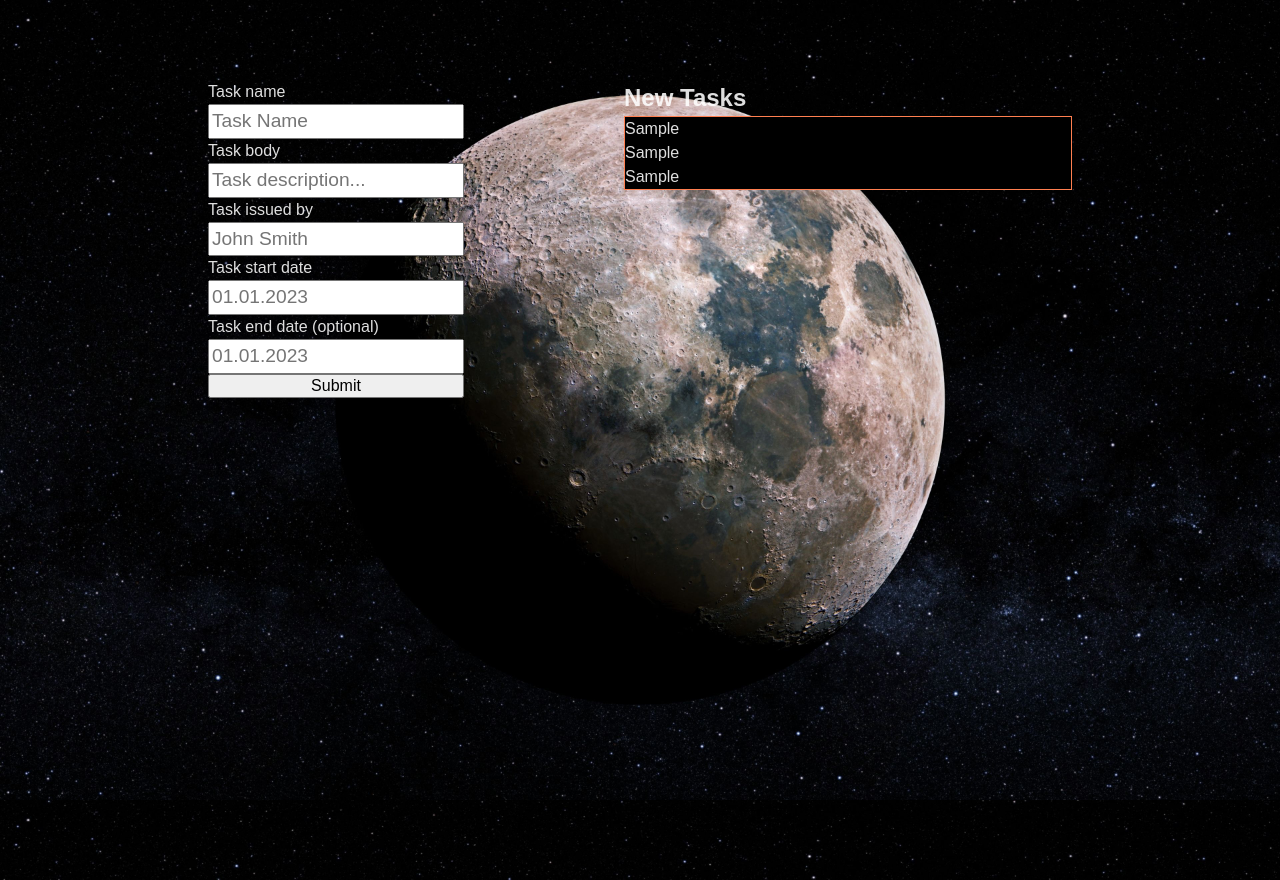
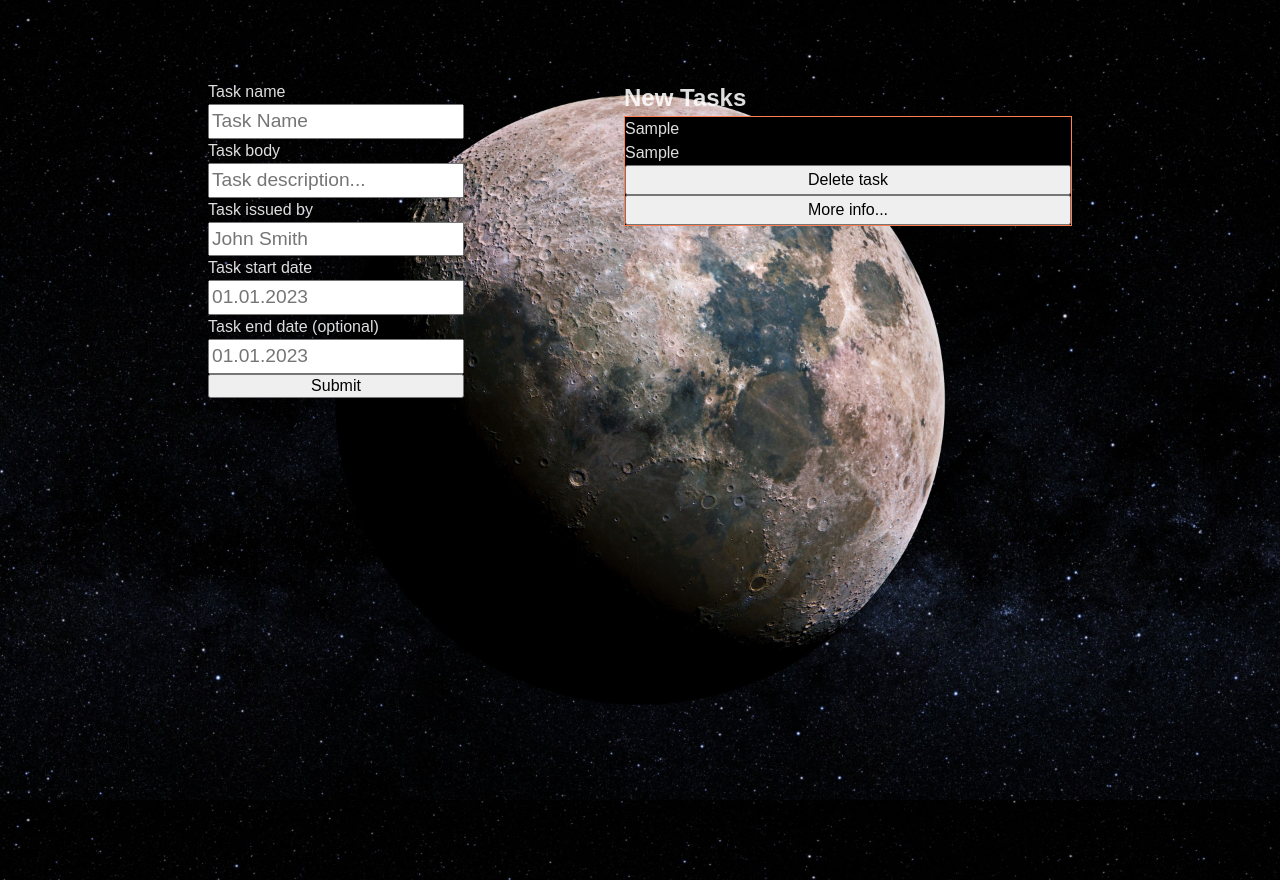
Before and after one commit to SpooRe91/MB-TODO-vite, a React (Vite) app in the folder vite-react-todo/: page / in a window 1280 px wide. Both pictures are taken after typing "Sample", "Sample", "Sample", "Sample", "Sample" into the empty fields and a click on the input 336 px from the left and 385 px from the top of the page. Built offline with nearby package versions, Linux system fonts and the light colour scheme.

Commit message:
Created and updated TaskComponent

```diff
--- a/vite-react-todo/src/Components/AddToDo/TaskComponent.tsx
+++ b/vite-react-todo/src/Components/AddToDo/TaskComponent.tsx
@@ -1,22 +1,54 @@
-import React from 'react';
+import React, { useState } from 'react';
 import { nanoid } from '@reduxjs/toolkit';
-import { useAppSelector, useAppDispatch } from '../../App/hooks';
+
 
 import styles from "./AddToDo.module.scss";
-import { Task, taskState } from '../../features/tasks/taskSlice';
+
+import { useAppSelector, useAppDispatch } from '../../App/hooks';
+import { Task, taskState, deleteTask } from '../../features/tasks/taskSlice';
 
 const TaskComponent = (task: Task) => {
 
 
-    const tastState = useAppSelector(taskState);
+    const tasksState = useAppSelector(taskState);
     const dispatch = useAppDispatch();
+
+    const [toDelete, setToDelete] = useState(false);
+    const [toShowMoreInfo, settoShowMoreInfo] = useState(false);
 
     return (
         <div className={styles.taskItem} key={nanoid()}>
             <p className={styles.taskDetails}>{task.taskName}</p>
             <p className={styles.taskBody}>{task.taskBody}</p>
-            <p className={styles.taskDetails}>{task.taskOwner}</p>
-            {/* <button type='button' onClick={() => handleDelete(task.taskName)}>Delete task</button> */}
+            <button type='button' onClick={() => setToDelete(state => true)}>Delete task</button>
+            <button type='button' onClick={() => settoShowMoreInfo(state => !state)}>More info...</button>
+            {toDelete
+                ?
+                <div>
+                    <p>Are you sure you want to delete this task?</p>
+                    <button onClick={() => dispatch(deleteTask(task.taskName))}> Yes</button>
+                    <button onClick={() => setToDelete(state => false)}>No</button>
+                </div>
+                : null
+            }
+            {
+                toShowMoreInfo
+                    ?
+                    <div className={styles.taskItem}>
+                        <p>Task start date</p>
+                        <p>{tasksState.taskStart}</p>
+                        {
+                            tasksState.taskEnd ?
+                                <>
+                                    <p>Task end date</p>
+                                    <p>{tasksState.taskStart}</p>
+                                </>
+                                : null
+                        }
+                        <p className={styles.taskDetails}>Task created by: {task.taskOwner}</p>
+                    </div>
+                    : null
+            }
         </div>
     )
 }
```
